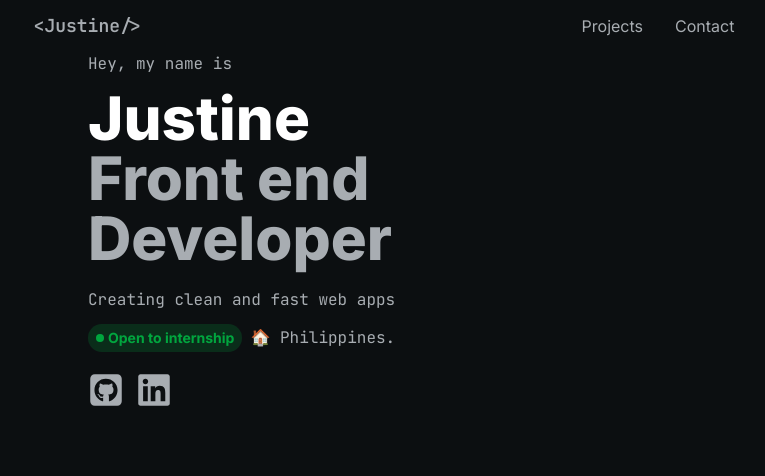
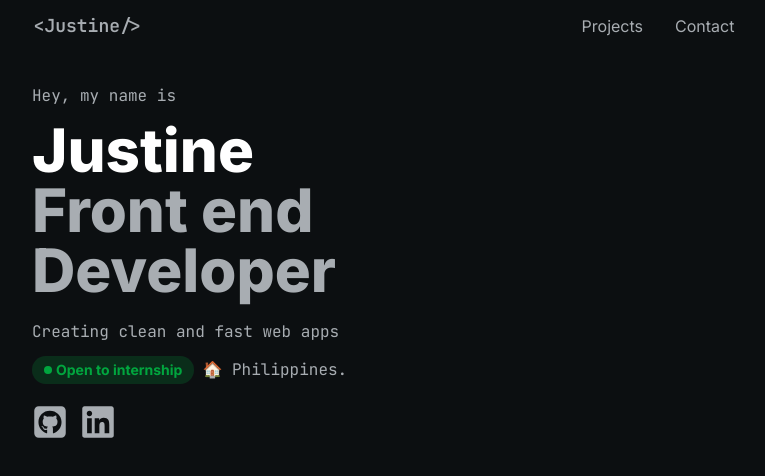
Before and after one commit to Syddl/justine-portfolio, a Next.js app: page / in a window 1280 px wide. Shown: the top 476 px of the page, without its empty margins (256-1021 px from the left). Built offline with nearby package versions, Linux system fonts and the light colour scheme.

Commit message:
fix: fixed the home page

```diff
--- a/src/app/layout.js
+++ b/src/app/layout.js
@@ -22,7 +22,7 @@ export default function RootLayout({ children }) {
       <body className="bg-[#0c0f11] w-full">
         <header className="lg:w-[50%] lg:relative lg:left-[25%]">
           <div className="text-[#A8ADB2] flex justify-between items-center py-3 px-6 md:justify-center md:gap-110">
-            <Link href="/" className={`${jetbrains.className} cursor-pointer text-lg`}>
+            <Link href="/#home" className={`${jetbrains.className} cursor-pointer text-lg`}>
               {`<Justine/>`}
             </Link>
             <nav className={`${inter.className} flex gap-8`}>
--- a/src/app/page.js
+++ b/src/app/page.js
@@ -21,20 +21,19 @@ const jetbrains = JetBrains_Mono({
 
 export default function Home() {
   return (
-    <main className="lg:w-[50%] lg:relative lg:left-[25%]">
-      <section className='items-center text-[#A8ADB2] sm:px-6'>
-        <div>
+    <main className="flex-grow mx-auto max-w-3xl w-full p-4 pb-6 sm:px-6 lg:px-8 lg:pb-8 lg:pt-8">
+      <section id='home' className='flex flex-col items-start text-[#A8ADB2]'>
         <p className={`${jetbrains.className} mb-3`}>Hey, my name is</p>
         <div className='mb-5'>
-            <h1 className='text-5xl font-extrabold md:text-6xl'>
-              <span className={`${inter.className} text-white block`}>Justine</span>
-              <span className={`${inter.className} block`}>Front end</span>
-              <span className={`${inter.className} block`}>Developer</span>
+          <h1 className='text-5xl font-extrabold md:text-6xl flex flex-col'>
+            <span className={`${inter.className} text-white`}>Justine</span>
+            <span className={`${inter.className} `}>Front end</span>
+            <span className={`${inter.className}`}>Developer</span>
           </h1>
         </div>
         <p className={`${jetbrains.className} mb-3`}>Creating clean and fast web apps</p>
         <div className='flex gap-2 items-center mb-5'>
-            <div className='flex items-center bg-green-600/20 rounded-2xl py-1 px-2'>
+          <div className='flex items-center bg-green-600/20 rounded-2xl py-1 px-3'>
             <span className="p-1 mb-px mr-1 inline-block bg-green-600 rounded-full"></span>
             <h1 className={`${inter.className} text-green-600 font-bold text-sm `}>Open to internship</h1>
           </div>
@@ -48,7 +47,6 @@ export default function Home() {
             <FaLinkedin className='text-4xl'/>
           </a>
         </div>
-        </div>
       </section>
 
     </main>
```
Lines whose indentation alone changed are shown as unchanged.
